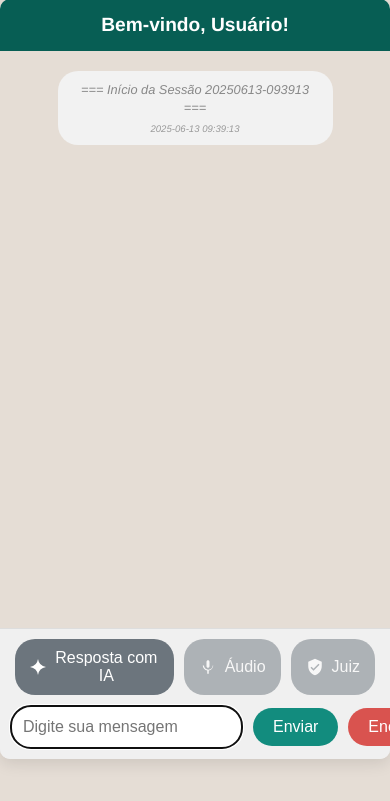
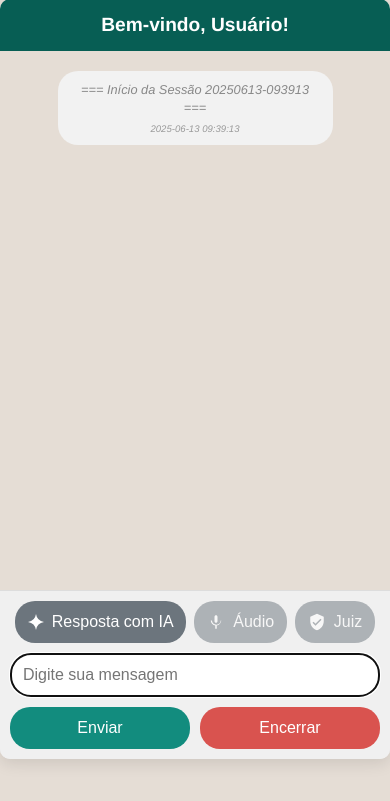
Before and after one commit to TheoMGtech/chat-gabarito, a Flask app: page /usuario in a window 390 px wide. Shown: the part 43-844 px from the top of the page. Run offline with Flask 3, Linux system fonts and the light colour scheme; some libraries are stand-ins or nearby versions.

Commit message:
Responsividade Mobile

```diff
--- a/flask_chat/app/static/style.css
+++ b/flask_chat/app/static/style.css
@@ -287,3 +287,65 @@ form {
 .ai-marker svg {
     color: #1a73e8;
 }
+
+/* ============================================= */
+/* MELHORIAS DE USABILIDADE MOBILE      */
+/* ============================================= */
+@media (max-width: 768px) {
+
+    /* --- 1. Botões da Página Inicial (welcome-container) --- */
+    .welcome-container .button-group {
+        flex-direction: column;
+        width: 100%;
+        gap: 15px; /* Espaçamento entre os botões */
+    }
+
+    .welcome-container button {
+        width: 100%;
+        padding: 18px; /* Aumenta a área de toque vertical */
+        font-size: 1.1em;
+        box-sizing: border-box; /* Garante que o padding não quebre o layout */
+    }
+
+    /* --- 2. Botões do Formulário de Chat --- */
+
+    /* Agrupamento dos botões de Ação (Enviar/Encerrar) */
+    .message-bar .button-group {
+        display: flex;
+        flex-basis: 100%; /* Faz o grupo de botões ocupar toda a largura */
+        gap: 10px;
+    }
+
+    .message-bar .button-group button {
+        flex: 1; /* Distribui o espaço igualmente entre os botões */
+        padding: 12px; /* Aumenta a área de toque */
+    }
+
+    /* Reorganiza a barra de mensagem para empilhar os elementos */
+    .message-bar {
+        flex-direction: column;
+        align-items: stretch;
+        gap: 10px;
+    }
+
+    .message-bar input[type="text"] {
+        margin-right: 0; /* Remove a margem que só faz sentido no desktop */
+    }
+
+    /* --- 3. Botões de Toggle (IA, Áudio, Juiz) --- */
+    .toggle-controls {
+        flex-wrap: wrap; /* Permite que os botões quebrem para a próxima linha */
+        gap: 8px; /* Garante um espaçamento consistente */
+    }
+
+    .toggle-button {
+        flex-grow: 1; /* Permite que os botões cresçam e ocupem o espaço */
+        justify-content: center; /* Centraliza o conteúdo do botão (ícone e texto) */
+        padding: 12px 10px;
+    }
+
+    /* Remove o alinhamento à direita do botão Juiz para um layout mais fluido */
+    #toggle-judge {
+        margin-left: 0;
+    }
+}
--- a/flask_chat/app/templates/base.html
+++ b/flask_chat/app/templates/base.html
@@ -1,6 +1,8 @@
 <!DOCTYPE html>
 <html>
 <head>
+    <meta charset="UTF-8">
+    <meta name="viewport" content="width=device-width, initial-scale=1.0">
     <title>{% block titulo %}{% endblock %}</title>
     <script src="https://cdn.socket.io/4.7.2/socket.io.min.js"></script>
     <link rel="stylesheet" href="{{ url_for('static', filename='style.css') }}">
```
Also changed, not shown: 1 other file.
